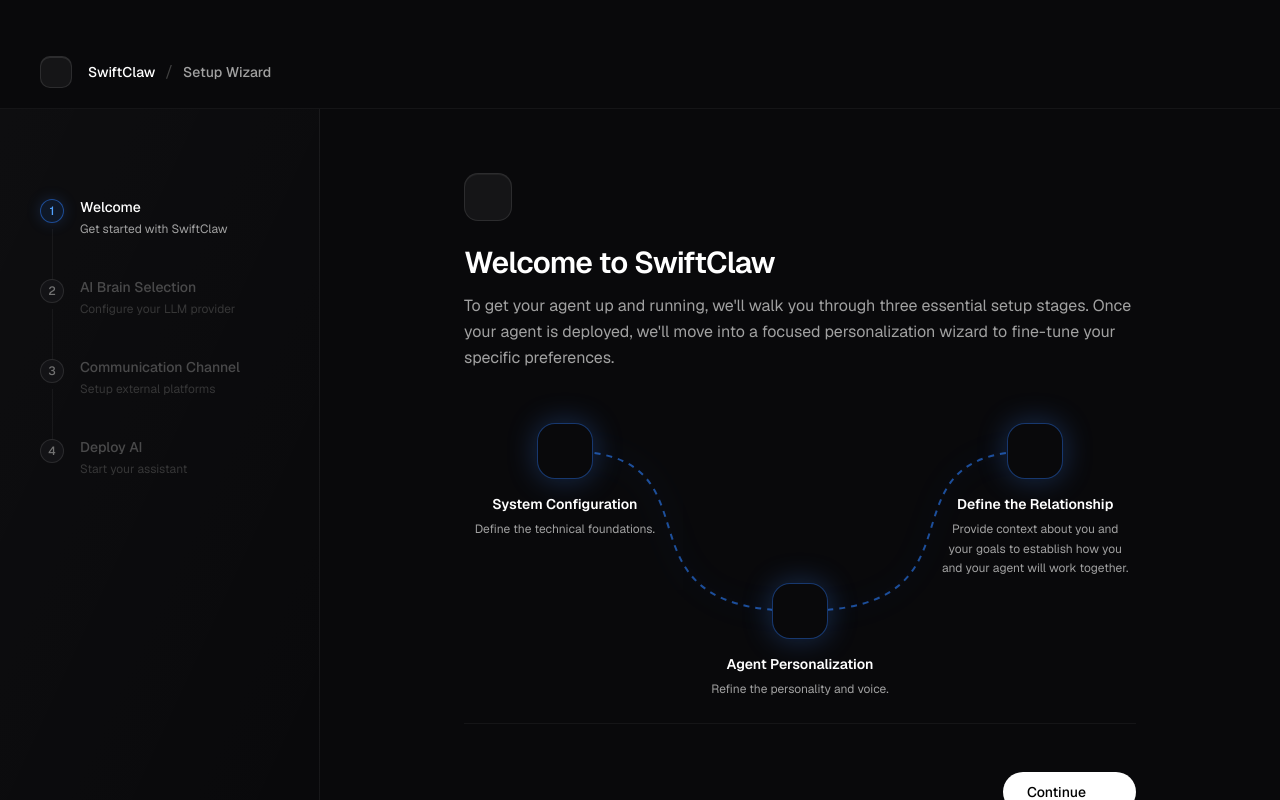
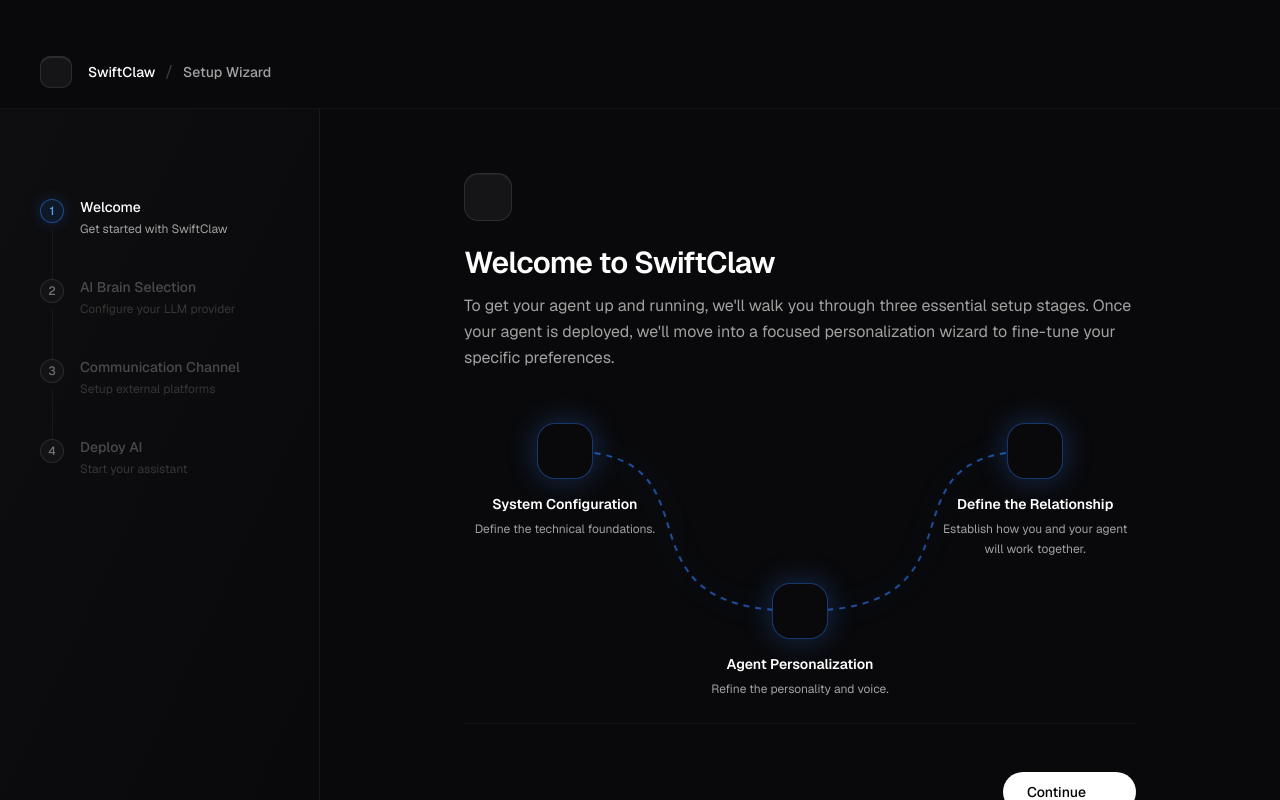
Before and after one commit to anthonyyoo24/swiftclaw-app, a Next.js app: page /onboarding in a window 1280 px wide. Built offline with nearby package versions, Linux system fonts and the light colour scheme; some icons are missing.

Commit message:
Changed the subtext for defining the relationship

```diff
--- a/src/components/onboarding/WelcomeIllustration.tsx
+++ b/src/components/onboarding/WelcomeIllustration.tsx
@@ -55,8 +55,7 @@ export function WelcomeIllustration() {
                         Define the Relationship
                     </span>
                     <span className="text-xs text-neutral-400 mt-1.5 leading-relaxed">
-                        Provide context about you and your goals to establish how
-                        you and your agent will work together.
+                        Establish how you and your agent will work together.
                     </span>
                 </div>
             </div>
```
